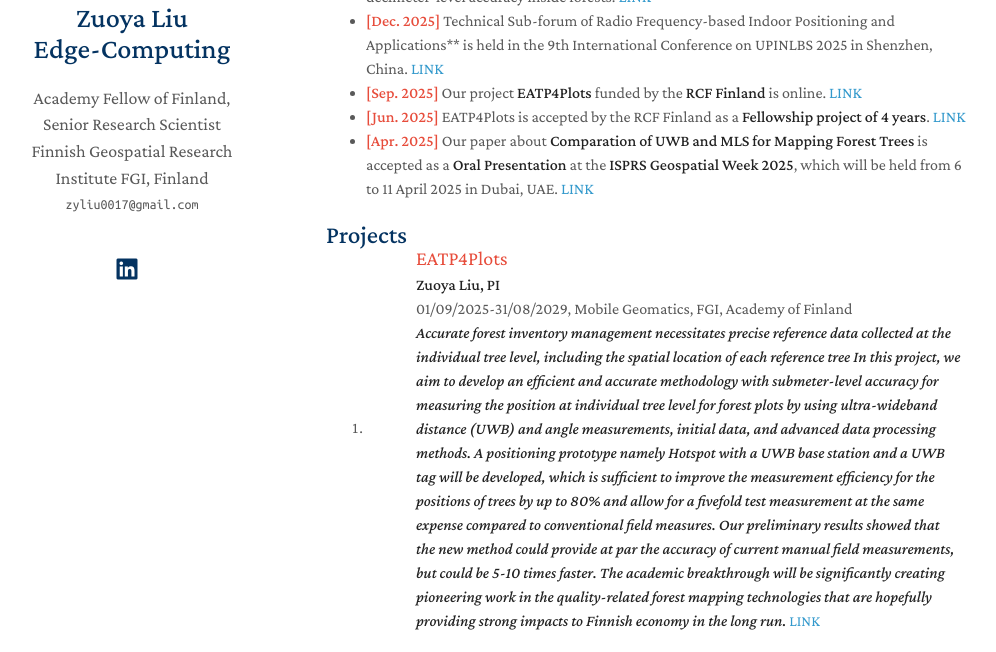
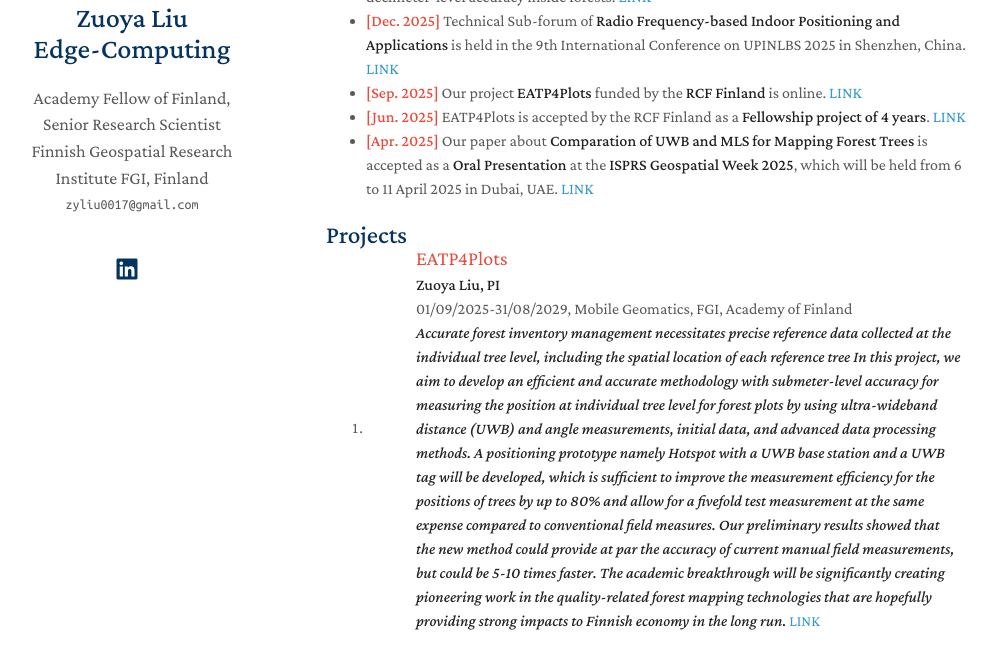
Before and after one commit to zyliu0017/zyliu0017.github.io, a Jekyll site: the page built from index.md, in a window 1280 px wide and 900 px high, scrolled down 486 px, cut to the strip 248-900 px from the top of the window. Shown: the whole strip, without its empty margins (144-1140 px from the left). Built offline with Jekyll 4.4.1, drawn with Linux system fonts in a browser that asks for light colours; a style sheet for code colours, icons or effects is not loaded.

Commit message:
update News

```diff
--- a/index.md
+++ b/index.md
@@ -27,7 +27,7 @@ I have also more than six years of experience in the industry, acting as a **HW*
 <a href="https://www.digitalfutures.kth.se/call/digital-futures-2026-summer-early-career-programme-sec-programme/" target="_blank" rel="noopener">LINK</a>
 - <strong><span style="color:#e74d3c">[Dec. 2025]</span></strong> Our paper entitiled **Application of UWB positioning to a cut-to-length forest harvester for accurate localization** has been accepted for **Oral Presentation** at the **UPINLBS 2025**, in which we first show a reliable and accurate method for locating a CTL-Harverster with decimeter-level accuracy inside forests.
 <a href="https://upinlbs2025.ubinp.com/technical" target="_blank" rel="noopener">LINK</a>
-- <strong><span style="color:#e74d3c">[Dec. 2025]</span></strong> Technical Sub-forum of Radio Frequency-based Indoor Positioning and Applications** is held in the 9th International Conference on UPINLBS 2025 in Shenzhen, China.
+- <strong><span style="color:#e74d3c">[Dec. 2025]</span></strong> Technical Sub-forum of **Radio Frequency-based Indoor Positioning and Applications** is held in the 9th International Conference on UPINLBS 2025 in Shenzhen, China.
 <a href="https://upinlbs2025.ubinp.com/technical" target="_blank" rel="noopener">LINK</a>
 - <strong><span style="color:#e74d3c">[Sep. 2025]</span></strong> Our project **EATP4Plots** funded by the **RCF Finland** is online.
 <a href="https://www.maanmittauslaitos.fi/en/research/eatp4plots" target="_blank" rel="noopener">LINK</a>
```
